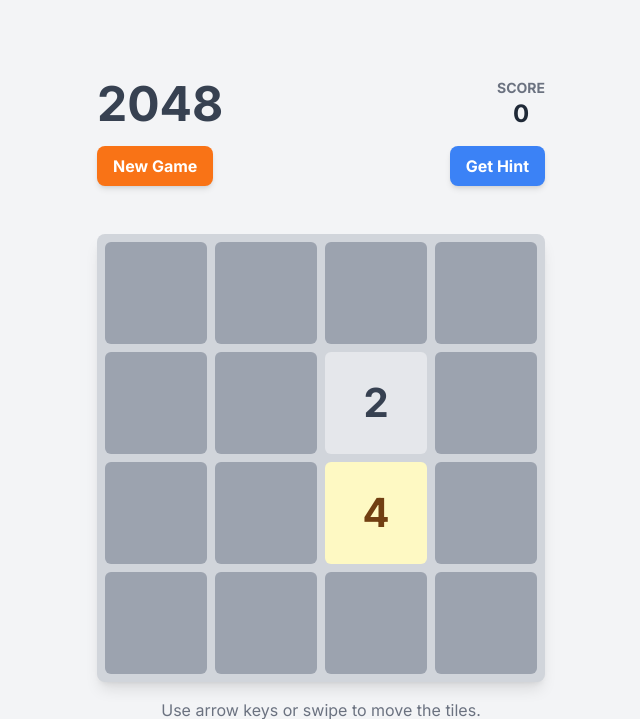
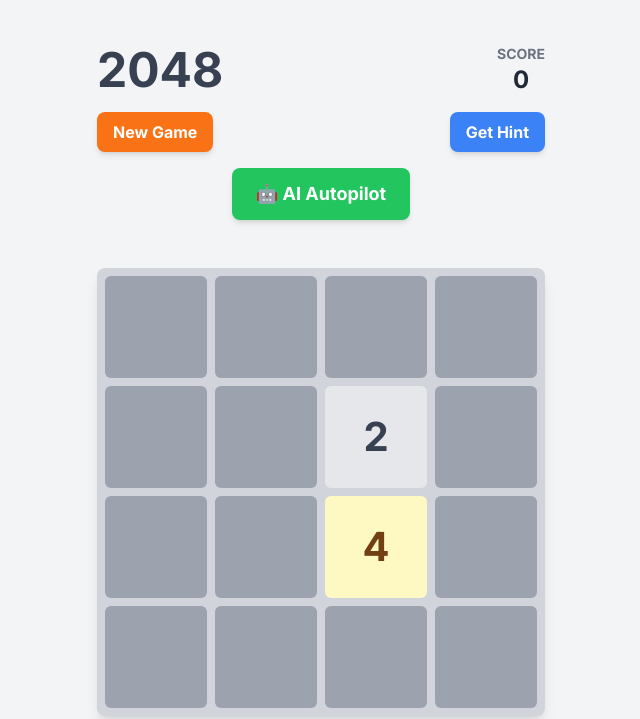
Before and after one commit to quaesito/2048_game, a Flask app: page / in a window 1280 px wide. Shown: the top 719 px of the page, without its empty margins (319-959 px from the left). Run offline with Flask 3, Linux system fonts and the light colour scheme; some libraries are stand-ins or nearby versions.

Commit message:
Add AI Autopilot

```diff
--- a/main.py
+++ b/main.py
@@ -67,5 +67,11 @@
     suggestion = game.get_ai_suggestion(game_state['board'])
     return jsonify({'suggestion': suggestion})
 
+@app.route('/game_state', methods=['GET'])
+def get_game_state():
+    """Gets the current game state without modifying it."""
+    global game_state
+    return jsonify(game_state)
+
 if __name__ == '__main__':
     app.run(debug=True)
--- a/templates/index.html
+++ b/templates/index.html
@@ -59,7 +59,17 @@
             <button id="ai-suggestion-btn" class="px-4 py-2 bg-blue-500 text-white font-bold rounded-lg shadow-md hover:bg-blue-600 transition-colors">Get Hint</button>
         </div>
 
+        <div class="flex justify-center items-center mb-4">
+            <button id="ai-autopilot-btn" class="px-6 py-3 bg-green-500 text-white font-bold rounded-lg shadow-md hover:bg-green-600 transition-colors text-lg">
+                <span id="autopilot-text">🤖 AI Autopilot</span>
+            </button>
+        </div>
+
         <div id="ai-suggestion-text" class="text-center text-blue-600 font-semibold mb-2 h-6"></div>
+        <div id="autopilot-status" class="text-center text-green-600 font-semibold mb-2 h-6 hidden">
+            <span id="autopilot-status-text"></span>
+            <span id="autopilot-stats" class="text-sm text-gray-600 ml-2"></span>
+        </div>
 
         <div class="game-container bg-gray-300 p-2 rounded-lg aspect-square shadow-lg">
             <div id="game-board" class="grid grid-cols-4 grid-rows-4 gap-2">
@@ -86,6 +96,19 @@
         const aiSuggestionText = document.getElementById('ai-suggestion-text');
         const gameOverlay = document.getElementById('game-overlay');
         const gameStatusText = document.getElementById('game-status-text');
+
+        // Autopilot elements
+        const aiAutopilotBtn = document.getElementById('ai-autopilot-btn');
+        const autopilotText = document.getElementById('autopilot-text');
+        const autopilotStatus = document.getElementById('autopilot-status');
+        const autopilotStatusText = document.getElementById('autopilot-status-text');
+        const autopilotStats = document.getElementById('autopilot-stats');
+
+        // Autopilot state
+        let autopilotActive = false;
+        let autopilotInterval = null;
+        let autopilotMoves = 0;
+        let autopilotStartTime = null;
 
         const TILE_COLORS = {
             2: 'bg-gray-200 text-gray-700',
@@ -126,10 +149,17 @@
             scoreElement.textContent = state.score;
             if (state.game_status === 'win') {
                 gameStatusText.textContent = 'You Win!';
-                gameOverlay.classList.remove('hidden');
+                // Don't show overlay during autopilot - let AI continue past 2048
+                if (!autopilotActive) {
+                    gameOverlay.classList.remove('hidden');
+                }
             } else if (state.game_status === 'lose') {
                 gameStatusText.textContent = 'Game Over!';
                 gameOverlay.classList.remove('hidden');
+                // Stop autopilot if game is lost
+                if (autopilotActive) {
+                    stopAutopilot();
+                }
             } else {
                  gameOverlay.classList.add('hidden');
             }
@@ -188,12 +218,115 @@
             }
         }
 
+        async function startAutopilot() {
+            if (autopilotActive) return;
+
+            autopilotActive = true;
+            autopilotMoves = 0;
+            autopilotStartTime = Date.now();
+
+            // Update UI
+            autopilotText.textContent = '⏹️ Stop Autopilot';
+            aiAutopilotBtn.className = 'px-6 py-3 bg-red-500 text-white font-bold rounded-lg shadow-md hover:bg-red-600 transition-colors text-lg';
+            autopilotStatus.classList.remove('hidden');
+            autopilotStatusText.textContent = '🤖 AI Autopilot Active';
+            aiSuggestionText.textContent = '';
+
+            // Start autopilot loop
+            autopilotInterval = setInterval(async () => {
+                try {
+                    // Get AI suggestion
+                    const response = await fetch('/ai_move');
+                    if (!response.ok) {
+                        throw new Error(`HTTP error! Status: ${response.status}`);
+                    }
+                    const data = await response.json();
+
+                    if (data.suggestion && data.suggestion !== 'Game Over') {
+                        // Make the AI move
+                        await makeMove(data.suggestion);
+                        autopilotMoves++;
+
+                        // Update stats
+                        const elapsed = Math.floor((Date.now() - autopilotStartTime) / 1000);
+                        autopilotStats.textContent = `Moves: ${autopilotMoves} | Time: ${elapsed}s`;
+
+                        // Check if game is over
+                        const currentState = await getCurrentGameState();
+                        if (currentState.game_status === 'lose') {
+                            stopAutopilot();
+                            autopilotStatusText.textContent = '💀 Autopilot: Game Over';
+                        }
+                    } else {
+                        // No valid moves or game over
+                        stopAutopilot();
+                        autopilotStatusText.textContent = '🏁 Autopilot: No more moves';
+                    }
+                } catch (error) {
+                    console.error("Error in autopilot:", error);
+                    stopAutopilot();
+                    autopilotStatusText.textContent = '❌ Autopilot: Error occurred';
+                }
+            }, 100); // 100ms delay between moves for visibility
+        }
+
+        function stopAutopilot() {
+            if (!autopilotActive) return;
+
+            autopilotActive = false;
+            if (autopilotInterval) {
+                clearInterval(autopilotInterval);
+                autopilotInterval = null;
+            }
+
+            // Update UI
+            autopilotText.textContent = '🤖 AI Autopilot';
+            aiAutopilotBtn.className = 'px-6 py-3 bg-green-500 text-white font-bold rounded-lg shadow-md hover:bg-green-600 transition-colors text-lg';
+
+            if (autopilotMoves > 0) {
+                const elapsed = Math.floor((Date.now() - autopilotStartTime) / 1000);
+                autopilotStatusText.textContent = `✅ Autopilot Stopped`;
+                autopilotStats.textContent = `Final: ${autopilotMoves} moves in ${elapsed}s`;
+            } else {
+                autopilotStatus.classList.add('hidden');
+            }
+        }
+
+        async function getCurrentGameState() {
+            try {
+                const response = await fetch('/game_state');
+                if (!response.ok) {
+                    throw new Error(`HTTP error! Status: ${response.status}`);
+                }
+                return await response.json();
+            } catch (error) {
+                console.error("Error getting game state:", error);
+                return { game_status: 'play' };
+            }
+        }
+
         // Event Listeners
-        newGameBtn.addEventListener('click', startGame);
-        restartGameBtn.addEventListener('click', startGame);
+        newGameBtn.addEventListener('click', () => {
+            stopAutopilot();
+            startGame();
+        });
+        restartGameBtn.addEventListener('click', () => {
+            stopAutopilot();
+            startGame();
+        });
         aiSuggestionBtn.addEventListener('click', getAISuggestion);
+        aiAutopilotBtn.addEventListener('click', () => {
+            if (autopilotActive) {
+                stopAutopilot();
+            } else {
+                startAutopilot();
+            }
+        });
 
         window.addEventListener('keydown', (e) => {
+            // Disable keyboard controls during autopilot
+            if (autopilotActive) return;
+
             let direction = null;
             switch (e.key) {
                 case 'ArrowUp': direction = 'up'; break;
@@ -226,6 +359,9 @@
         });
 
         function handleSwipe() {
+            // Disable touch controls during autopilot
+            if (autopilotActive) return;
+
             const dx = touchEndX - touchStartX;
             const dy = touchEndY - touchStartY;
             const absDx = Math.abs(dx);
```
Also changed, not shown: README.md.
